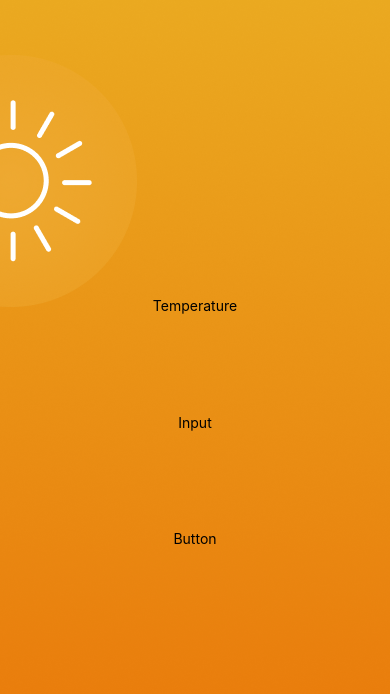
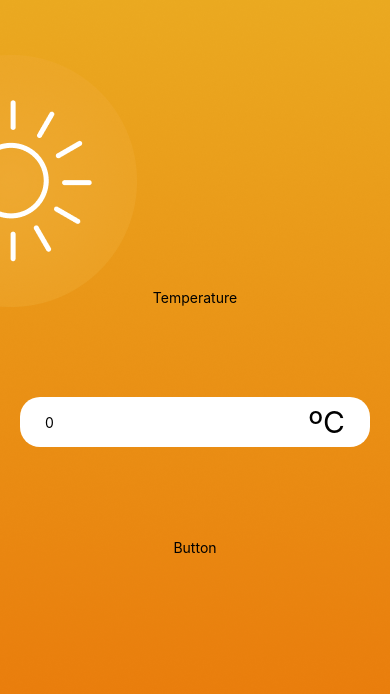
Before and after one commit to erickbmelo/react-native-temperature-converter, a React Native app: screen / in a window 390 px wide. Shown: the top 694 px of the page. Built offline with nearby package versions, Linux system fonts and the light colour scheme.

Commit message:
Componente Input, unidade de temperatura position absolute

```diff
--- a/App.js
+++ b/App.js
@@ -2,6 +2,7 @@ import { StatusBar } from 'expo-status-bar';
 import { StyleSheet, Text, View, ImageBackground } from 'react-native';
 import { SafeAreaProvider, SafeAreaView } from 'react-native-safe-area-context';
 import hotBackground from './assets/hot.png';
+import Input from './components/Input';
 
 export default function App() {
   return (
@@ -10,7 +11,7 @@ export default function App() {
         <SafeAreaView style={s.root}>
           <View style={s.workspace}>
             <Text>Temperature</Text>
-            <Text>Input</Text>
+            <Input defaultValue={0} />
             <Text>Button</Text>
           </View>
         </SafeAreaView>
@@ -22,7 +23,8 @@ export default function App() {
 const s = StyleSheet.create({
   root: {
     flex: 1,
-    justifyContent: "center"
+    justifyContent: "center",
+    padding: 20,
   },
   workspace: {
     height: 450,
--- /dev/null
+++ b/components/Input.jsx
@@ -0,0 +1,34 @@
+import {View, StyleSheet, TextInput, Text} from "react-native"
+
+export default function Input(props) {
+    return (
+        <View style={s.root}>
+            <TextInput
+                style={s.input}
+                placeholder="Digite a temperatura"
+                maxLength={3}
+                defaultValue={props.defaultValue.toString()}
+            />
+            <Text style={s.unit}>ºC</Text>
+        </View>
+    )
+}
+
+const s = StyleSheet.create({
+    root: {
+        alignSelf: "stretch",
+        justifyContent: "center"
+    },
+    input: {
+        backgroundColor: "white",
+        height: 50,
+        borderRadius: 20,
+        paddingLeft: 25
+    },
+    unit: {
+        position: "absolute",
+        alignSelf: "flex-end",
+        paddingRight: 25,
+        fontSize: 30,
+    },
+})
```
